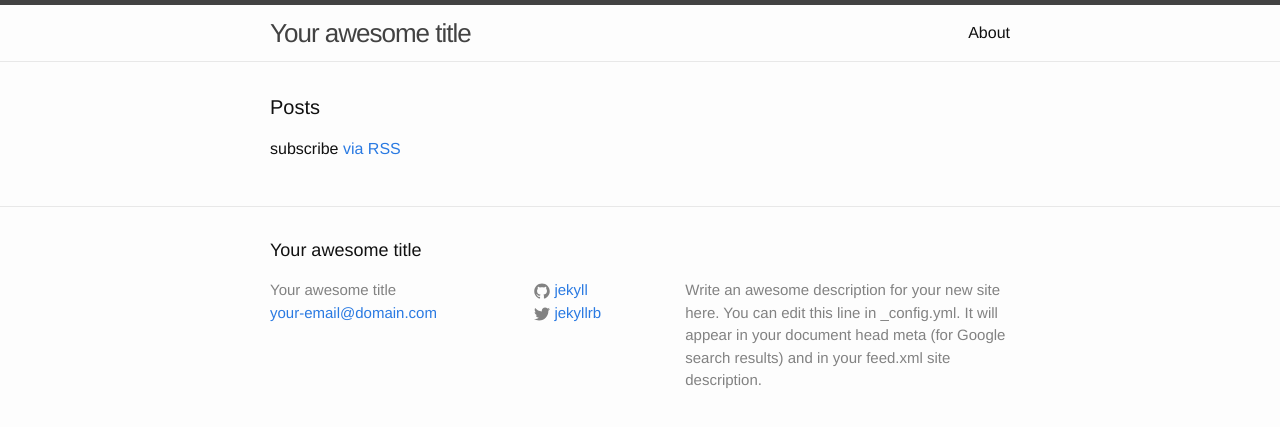
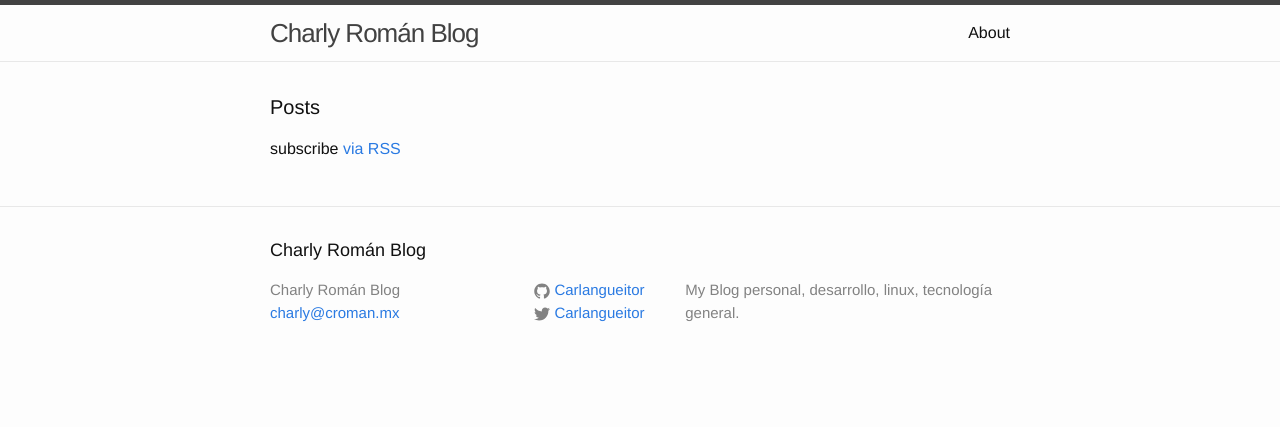
Before and after one commit to Carlangueitor/carlangueitor.github.io, a Jekyll site: the page built from index.html, in a window 1280 px wide. Shown: the top 427 px of the page. Built offline with Jekyll 4.4.1, drawn with Linux system fonts in a browser that asks for light colours.

Commit message:
Adjust config

```diff
--- a/_config.yml
+++ b/_config.yml
@@ -1,21 +1,10 @@
-# Welcome to Jekyll!
-#
-# This config file is meant for settings that affect your whole blog, values
-# which you are expected to set up once and rarely need to edit after that.
-# For technical reasons, this file is *NOT* reloaded automatically when you use
-# 'jekyll serve'. If you change this file, please restart the server process.
-
-# Site settings
-title: Your awesome title
-email: your-email@domain.com
-description: > # this means to ignore newlines until "baseurl:"
-  Write an awesome description for your new site here. You can edit this
-  line in _config.yml. It will appear in your document head meta (for
-  Google search results) and in your feed.xml site description.
-baseurl: "" # the subpath of your site, e.g. /blog
-url: "http://yourdomain.com" # the base hostname & protocol for your site
-twitter_username: jekyllrb
-github_username:  jekyll
-
-# Build settings
+title: Charly Román Blog
+email: charly@croman.mx
+description: >
+  My Blog personal, desarrollo, linux, tecnología general.
+url: "http://yourdomain.com"
+twitter_username: Carlangueitor
+github_username: Carlangueitor
 markdown: kramdown
+timezone: America/Mexico_City
+permalink: /:categories/:title
```
